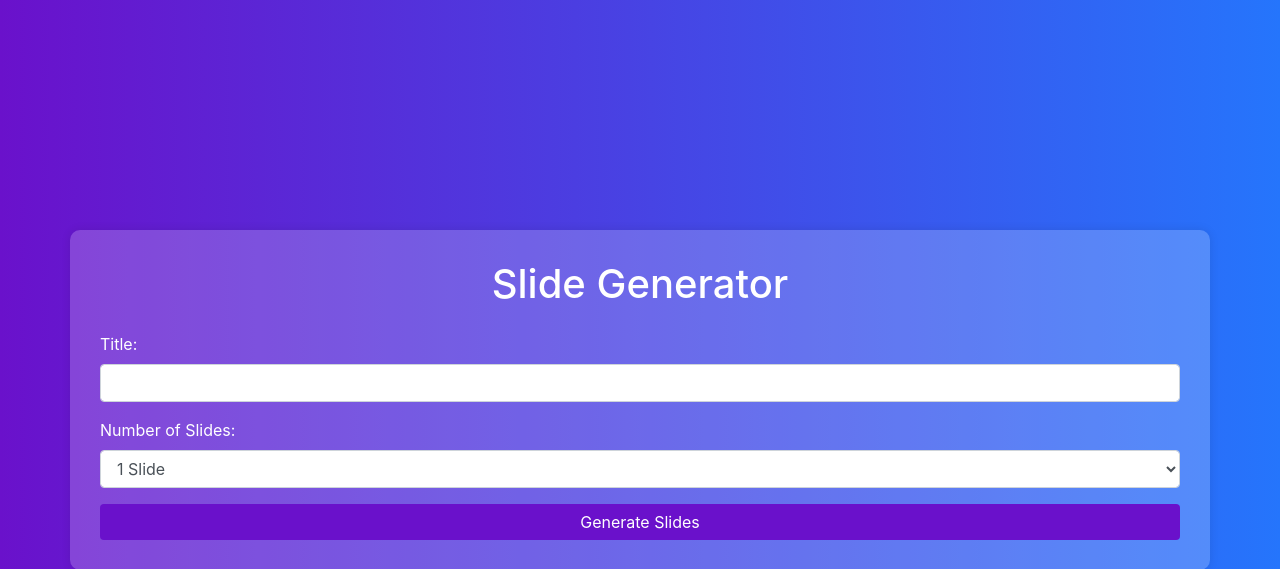
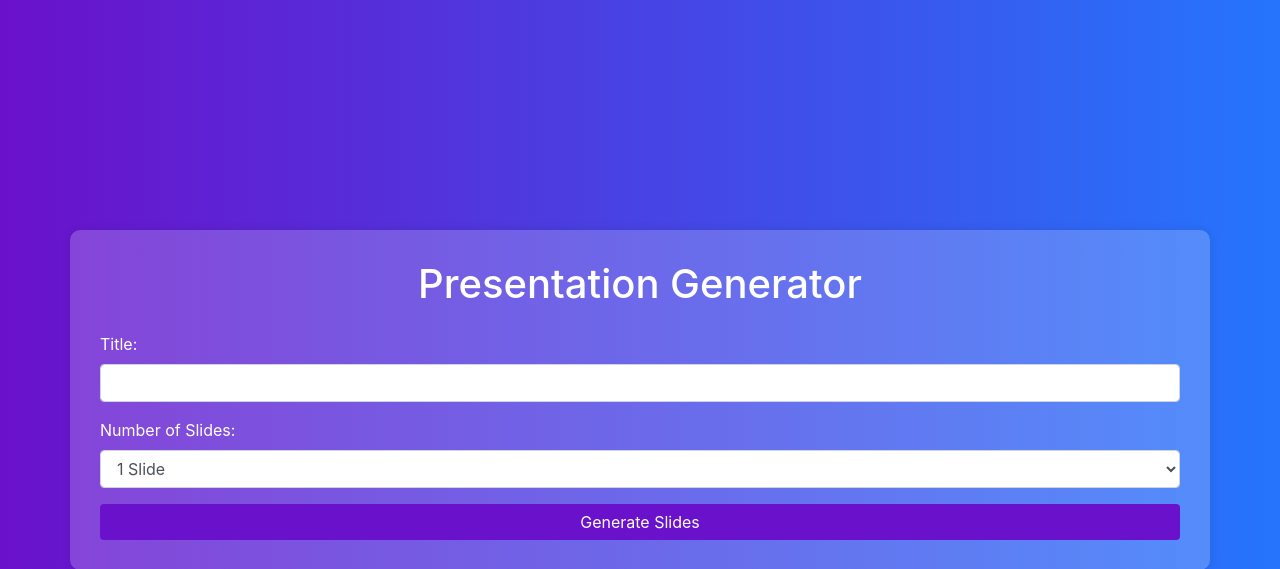
Before and after one commit to abdullahmashhadi/presentationGenerator, a Flask app: page / in a window 1280 px wide. Shown: the top 569 px of the page. Run offline with Flask 2, Linux system fonts and the light colour scheme; some libraries are stand-ins or nearby versions.

Commit message:
changed title

```diff
--- a/templates/index.html
+++ b/templates/index.html
@@ -38,7 +38,7 @@
   </head>
   <body>
     <div class="container">
-      <h1 class="mb-4 text-center">Slide Generator</h1>
+      <h1 class="mb-4 text-center">Presentation Generator</h1>
       <form method="post" action="/generate">
         <div class="form-group">
           <label for="title">Title:</label>
```
